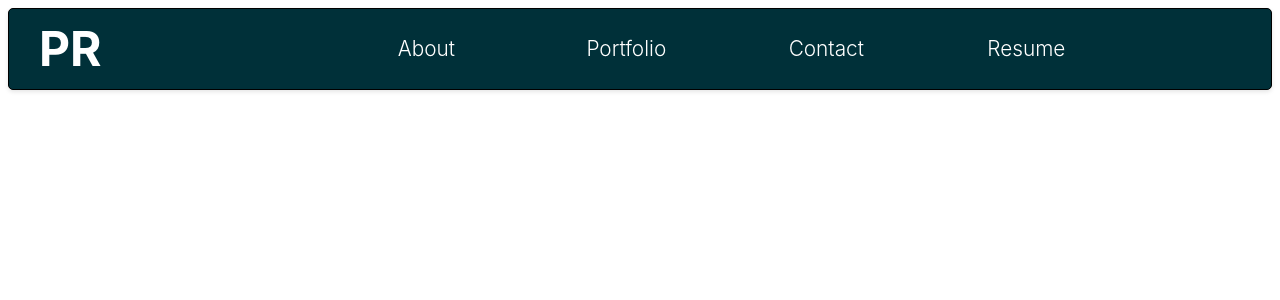
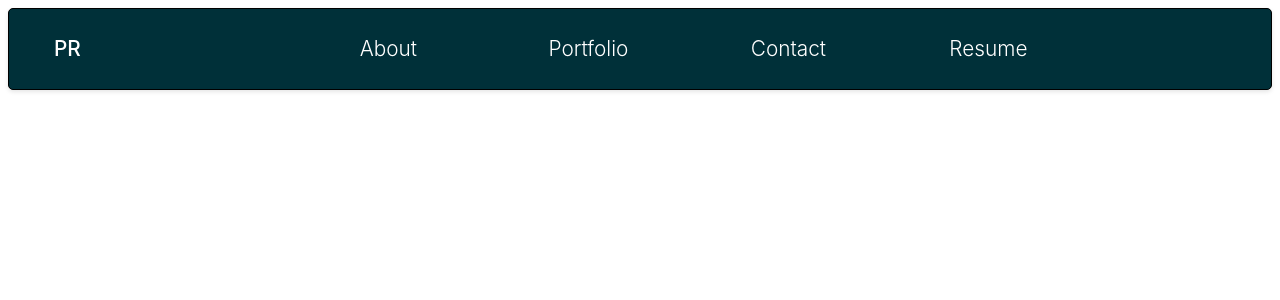
Before and after one commit to PaulRusz/Portfolio-example, a Next.js app: page / in a window 1280 px wide. Shown: the top 300 px of the page. Built offline with nearby package versions, Linux system fonts and the light colour scheme.

Commit message:
attempts to make PR button fit navbar

```diff
--- a/components/Navbar/Navbar.js
+++ b/components/Navbar/Navbar.js
@@ -12,7 +12,9 @@ export default function Navbar({ children }) {
 
     <nav className={styles.navbar}>
     <div>
-        <p className={styles.logo}> PR </p>
+        <Link href="/">
+            <p className={ `{styles.logo styles.logoButton} `} > PR </p>
+        </Link>
       </div>
 
       <button className={styles.hamburgerMenu} onClick={() => setShowMenu(!showMenu)}>
--- a/components/Navbar/Navbar.module.css
+++ b/components/Navbar/Navbar.module.css
@@ -12,7 +12,7 @@
     border-radius: 5px;
 }
 
-.logo {
+.logo, .logoButton {
     color: white;
     font-size: 3rem;
     font-weight: bolder;
@@ -20,6 +20,15 @@
     margin-left: 10px;
     padding-left: 10px;
     padding-right: 90px;
+    background-color: transparent;
+}
+
+.logo:hover {
+    background-color: transparent;
+}
+
+.logo p {
+    font-size: 4rem;
 }
 
 .links {
```
